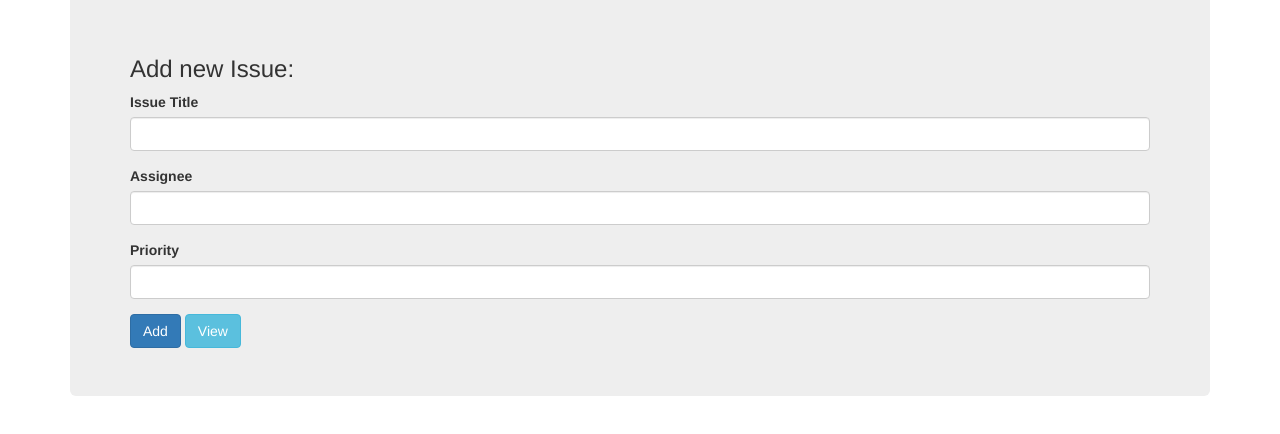
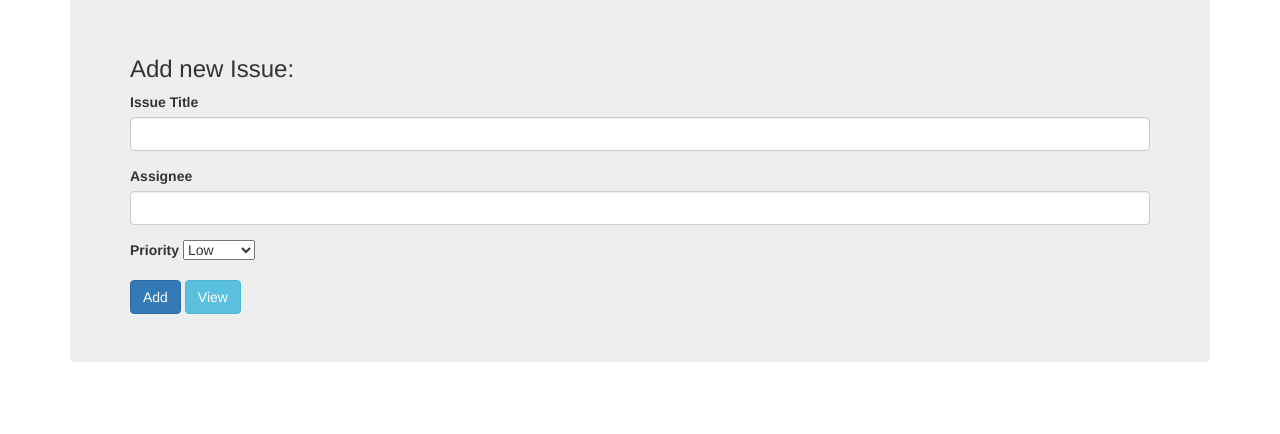
Before and after one commit to arunmudev/Internal_Tool, a plain HTML site: page WebContent/index.html in a window 1280 px wide. Shown: the part 82-516 px from the top of the page. Drawn offline with nearby package versions, Linux system fonts and the light colour scheme.

Commit message:
second commit for drop down implementation

```diff
--- a/WebContent/index.html
+++ b/WebContent/index.html
@@ -20,18 +20,22 @@
 			<h3>Add new Issue:</h3>
 			<form id="book-input-form">
 				<div class="form-group">
-					<label for="title-input">Issue Title</label> <input id="issue-input"
-						class="form-control" type="text" />
+					<label for="title-input">Issue Title</label> <input
+						id="issue-input" class="form-control" type="text" />
 				</div>
 
 				<div class="form-group">
-					<label for="author-input">Assignee</label> <input id="assignee-input"
-						class="form-control" type="text" />
+					<label for="author-input">Assignee</label> <input
+						id="assignee-input" class="form-control" type="text" />
 				</div>
 
 				<div class="form-group">
-					<label for="price-input">Priority</label> <input id="priority-input"
-						class="form-control" type="text" />
+					<label for="price-input">Priority</label> <select
+						id="priority-input">
+						<option value="1">Low</option>
+						<option value="2">Medium</option>
+						<option value="3">High</option>
+					</select>
 				</div>
 
 				<button class="btn btn-primary" id="save-btn">Add</button>
```
Also changed, not shown: 1 other file.
